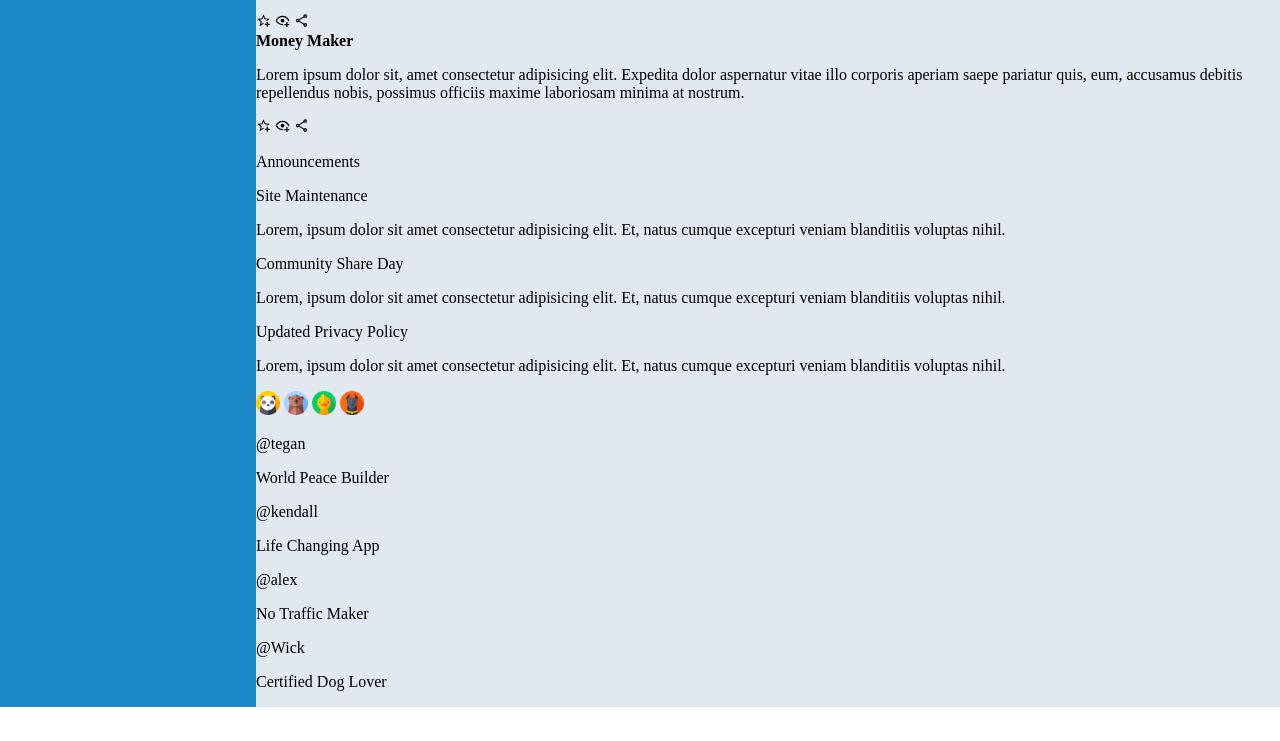
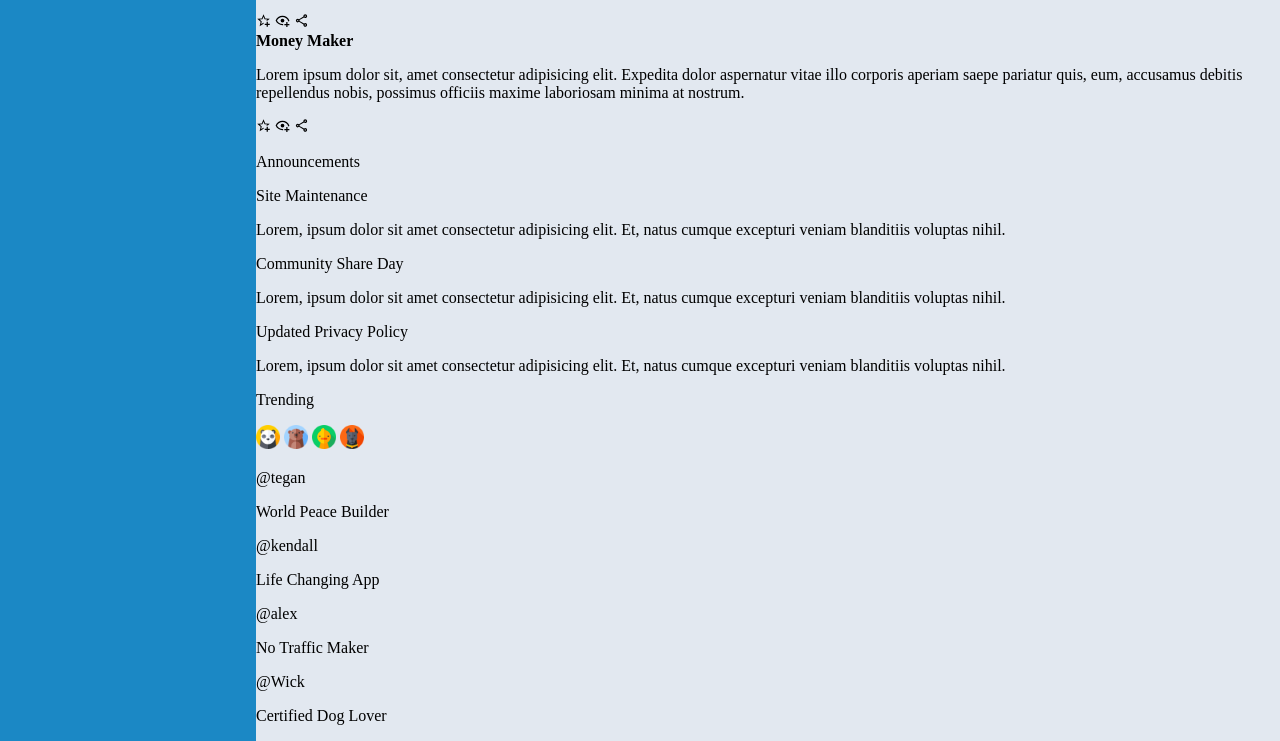
Before and after one commit to WhySwishy/admin-page, a plain HTML site: page index.html in a window 1280 px wide. Shown: the part 743-1484 px from the top of the page. Before the commit the page ends 1450 px from the top, so only its background shows below. Drawn offline with Linux system fonts and the light colour scheme.

Commit message:
Added Trending-heading and trending-box classes under trending class

```diff
--- a/index.html
+++ b/index.html
@@ -213,14 +213,18 @@
 
         <div class="trending">
 
-            <div class="icons">
+            <p class="trending-heading">Trending</p>
+
+            <div class="trending-box">
+
+              <div class="icons">
                 <img src="assets/panda.png" alt="panda-avatar" style="height: 24px; width: 24px;">
                 <img src="assets/bear.png" alt="bear-avatar" style="height: 24px; width: 24px;" >
                 <img src="assets/chicken.png" alt="chicken-avatar" style="height: 24px; width: 24px;">
                 <img src="assets/dog.png" alt="dog-avatar" style="height: 24px; width: 24px;">
-            </div>
+              </div>
 
-            <div class="avatar-names">
+              <div class="avatar-names">
                 <div class="avatar-1">
                     <p>@tegan</p>
                     <p>World Peace Builder</p>
@@ -237,7 +241,9 @@
                     <p>@Wick</p>
                     <p>Certified Dog Lover</p>
                 </div>
-            </div>
+               </div>
+
+             </div>
 
 
 
```
